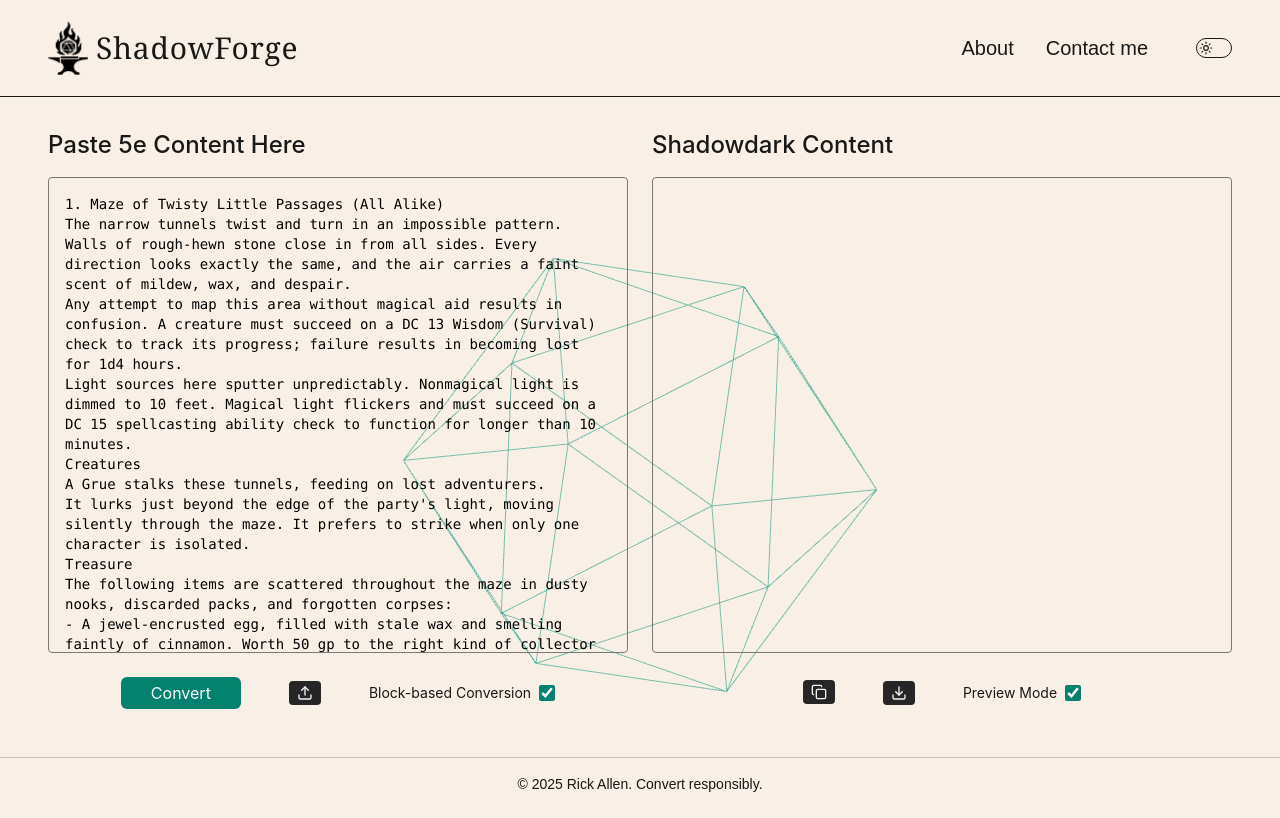
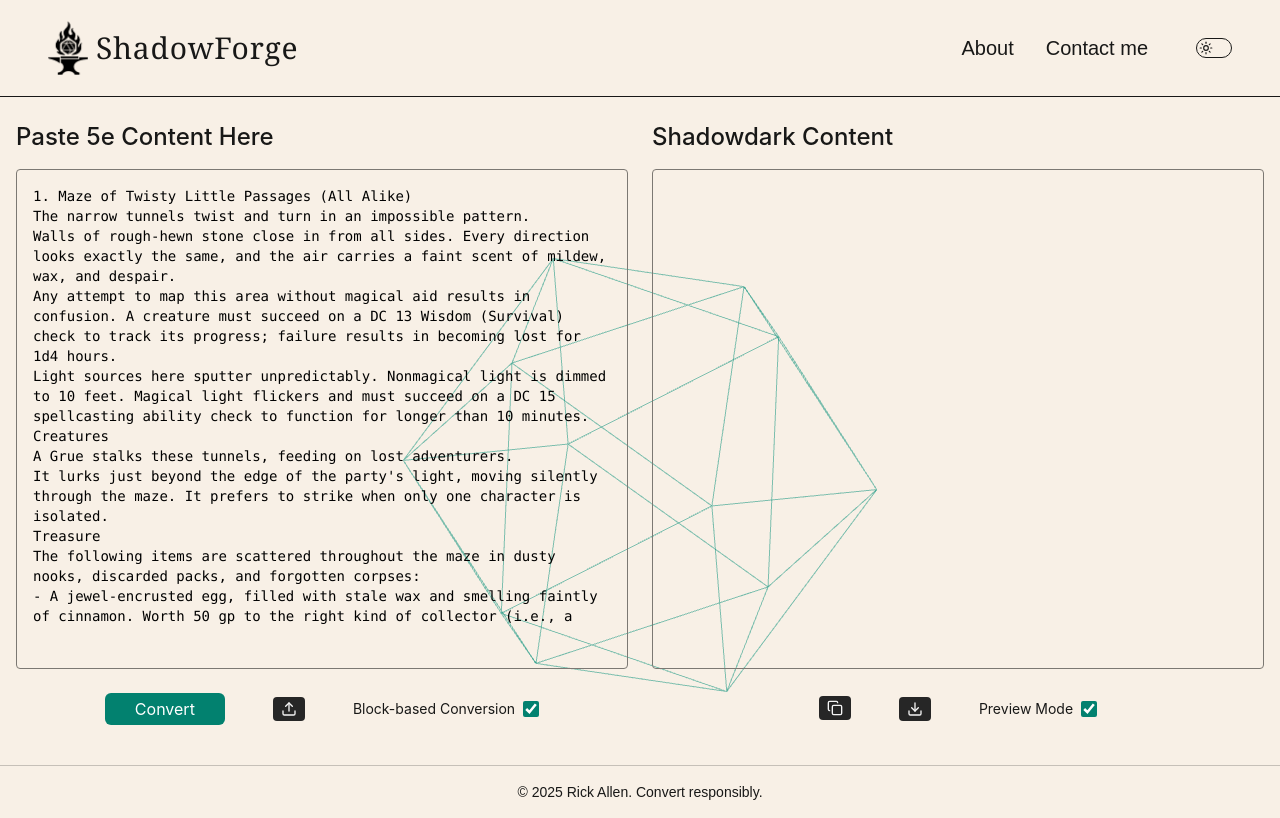
Before and after one commit to rickboot/ShadowForge, a Next.js app: page / in a window 1280 px wide. Built offline with nearby package versions, Linux system fonts and the light colour scheme.

Commit message:
refactored/fix layout to improve html semantics and control text box height

```diff
--- a/app/ClientLayout.tsx
+++ b/app/ClientLayout.tsx
@@ -41,16 +41,14 @@
   }
 
   return (
-    <div>
+    <div className="flex min-h-screen flex-col">
       <header>
         <NavBar theme={theme} toggleTheme={toggleTheme} />
       </header>
-      <main>{children}</main>
+      <main className="min-h-0 flex-1">{children}</main>
       <footer
         className="border-t py-4 text-center text-sm"
-        style={{
-          borderColor: 'var(--border)',
-        }}
+        style={{ borderColor: 'var(--border)' }}
       >
         &copy; 2025 Rick Allen. Convert responsibly.
       </footer>
--- a/components/ShadowForgeLayout.tsx
+++ b/components/ShadowForgeLayout.tsx
@@ -30,33 +30,30 @@
 
   const handleDrop = async (e: React.DragEvent) => {
     e.preventDefault();
-
     const file = e.dataTransfer.files?.[0];
     if (!file) return;
 
-    let text = '';
-    if (file.type === 'application/pdf') {
-      text = await extractTextFromPDF(file);
-    } else {
-      text = await file.text();
-    }
+    const text =
+      file.type === 'application/pdf'
+        ? await extractTextFromPDF(file)
+        : await file.text();
+
     setInput(text);
   };
 
   return (
     <div
-      className="z-10 font-sans"
+      className="flex min-h-0 flex-1 flex-col gap-6 overflow-hidden px-4 py-6 font-sans md:flex-row"
       style={{
         backgroundColor: 'var(--background)',
         color: 'var(--foreground)',
       }}
     >
-      <main className="flex h-[660px] flex-col gap-6 px-12 py-8 md:flex-row">
-        {/* ============ INPUT ============ */}
-        <section className="z-10 flex flex-1 flex-col space-y-4">
+      {/* INPUT SECTION */}
+      <section className="z-10 flex min-h-0 flex-1 flex-col space-y-4 overflow-hidden">
         <h2 className="text-2xl font-medium">Paste 5e Content Here</h2>
         <textarea
-            className="bg-surface/10 hover:bg-surface/20 w-full flex-1 resize-none rounded border p-4 font-mono text-sm transition-colors duration-300 placeholder:text-[var(--surface-contrast)] focus:ring-2 focus:ring-[var(--convert-button-bg)]/50 focus:outline-none"
+          className="bg-surface/10 hover:bg-surface/20 min-h-[500px] w-full flex-1 resize-none overflow-auto rounded border p-4 font-mono text-sm transition-colors duration-300 placeholder:text-[var(--surface-contrast)] focus:ring-2 focus:ring-[var(--convert-button-bg)]/50 focus:outline-none"
           style={{
             color: 'var(--surface-text)',
             borderColor: 'var(--surface-contrast)',
@@ -77,32 +74,25 @@
           >
             {loading ? 'Converting...' : 'Convert'}
           </button>
-
           <UploadButton onLoad={setInput} />
-
           <label className="flex items-center justify-center gap-2 text-sm">
             <span>Block-based Conversion</span>
             <input
               type="checkbox"
               checked={blockBasedConversion}
-                onChange={(e) => {
-                  setBlockBasedConversion(e.target.checked);
-                  console.log('Block-based Conversion:', e.target.checked);
-                }}
+              onChange={(e) => setBlockBasedConversion(e.target.checked)}
               className="form-checkbox border-surface-contrast h-4 w-4 rounded-sm"
-                style={{
-                  accentColor: 'var(--button-bg)',
-                }}
+              style={{ accentColor: 'var(--button-bg)' }}
             />
           </label>
         </div>
       </section>
 
-        {/* ============ OUTPUT ============ */}
-        <section className="z-10 flex flex-1 flex-col space-y-4">
+      {/* OUTPUT SECTION */}
+      <section className="z-10 flex min-h-0 flex-1 flex-col space-y-4 overflow-hidden">
         <h2 className="text-2xl font-medium">Shadowdark Content</h2>
         <div
-            className="bg-surface/10 hover:bg-surface/20 w-full flex-1 overflow-auto rounded border p-4 transition-colors duration-300"
+          className="bg-surface/10 hover:bg-surface/20 min-h-[500px] w-full flex-1 overflow-auto rounded border p-4 transition-colors duration-300"
           style={{
             color: 'var(--surface-text)',
             borderColor: 'var(--surface-contrast)',
@@ -118,25 +108,21 @@
             </pre>
           )}
         </div>
-
         <div className="mb-2 flex h-12 items-center justify-center gap-12">
           <CopyButton text={output} />
           <DownloadButton content={output} filename="sd-conversion.md" />
-            <div className="flex items-center justify-center gap-2 text-sm">
+          <label className="flex items-center justify-center gap-2 text-sm">
             <span>Preview Mode</span>
             <input
               type="checkbox"
               checked={previewMode}
               onChange={() => setPreviewMode(!previewMode)}
               className="form-checkbox border-surface-contrast h-4 w-4 rounded-sm"
-                style={{
-                  accentColor: 'var(--button-bg)',
-                }}
+              style={{ accentColor: 'var(--button-bg)' }}
             />
-            </div>
+          </label>
         </div>
       </section>
-      </main>
     </div>
   );
 }
```
Lines whose indentation alone changed are shown as unchanged.
